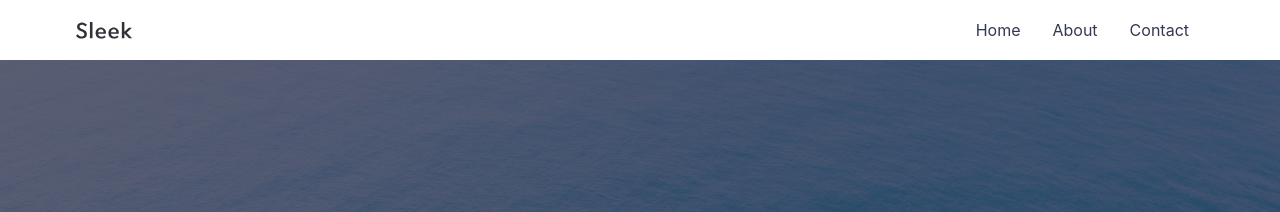
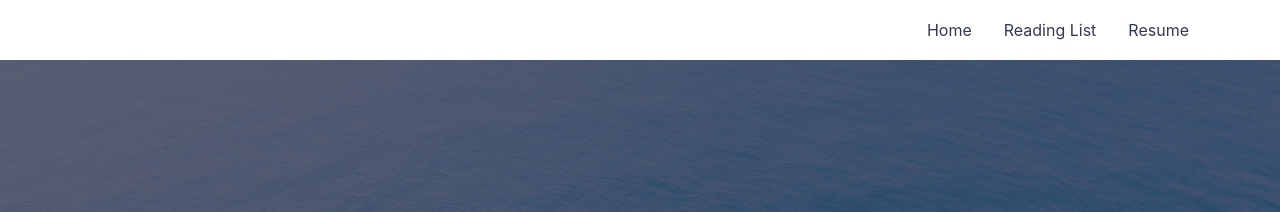
Before and after one commit to seanking/seanking.github.io, a Jekyll site: the page built from index.md, in a window 1280 px wide. Shown: the top 212 px of the page. Built offline with Jekyll 4.4.1, drawn with Linux system fonts in a browser that asks for light colours.

Commit message:
Introduce reading list and resume to the header

```diff
--- a/_includes/header.html
+++ b/_includes/header.html
@@ -3,15 +3,18 @@
     <div class="header__inner">
       <a class="header__logo" href="{{ '/' | relative_url }}">
         <div class="header__logo--container">
-          {% include logo.svg %}
         </div>
       </a>
       <nav class="header__links">
         <div class="container header__links-wrapper">
-          <a class="header__link" href="{{ '/' | relative_url }}" itemprop="url"><span itemprop="name">Home</span></a>
-          <a class="header__link" href="{{ '/about' | relative_url }}" itemprop="url"><span itemprop="name">About</span></a>
-          <a class="header__link" href="{{ '/contact' | relative_url }}" itemprop="url">
-            <span itemprop="name">Contact</span>
+          <a class="header__link" href="{{ '/' | relative_url }}" itemprop="url">
+            <span itemprop="name">Home</span>
+          </a>
+          <a class="header__link" href="{{ '/readingList' | relative_url }}" itemprop="url">
+            <span itemprop="name">Reading List</span>
+          </a>
+          <a class="header__link" href="{{ '/resume' | relative_url }}" itemprop="url">
+            <span itemprop="name">Resume</span>
           </a>
         </div>
       </nav>
```
